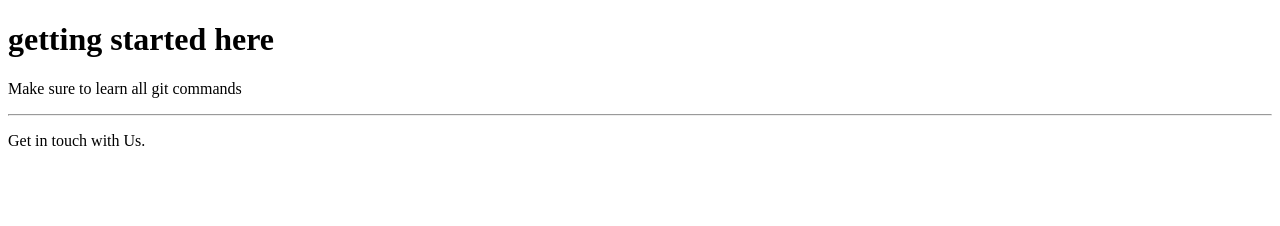
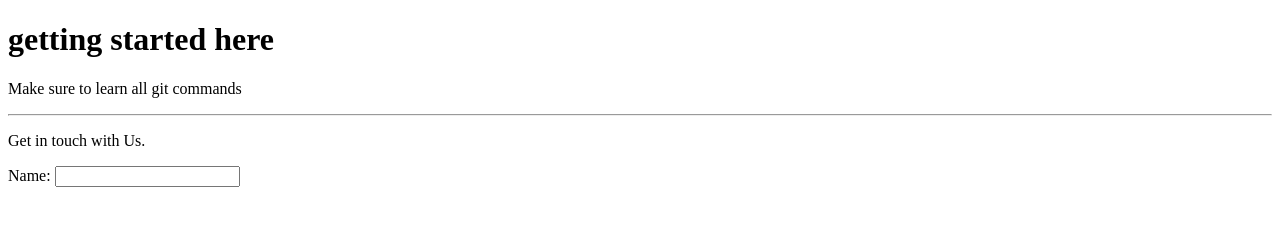
Before and after one commit to Aminfrka/learning-git, a plain HTML site: page index.html in a window 1280 px wide. Drawn offline with Linux system fonts and the light colour scheme.

Commit message:
Update index.html

```diff
--- a/index.html
+++ b/index.html
@@ -12,6 +12,8 @@
     <hr>
     <form>
 	<p> Get in touch with Us.</p>
-</form>
+	<label for="name">Name:</label>
+	<input type="text" id="name" name="name" required />
+    </form>
   </body>
 </html>
```
